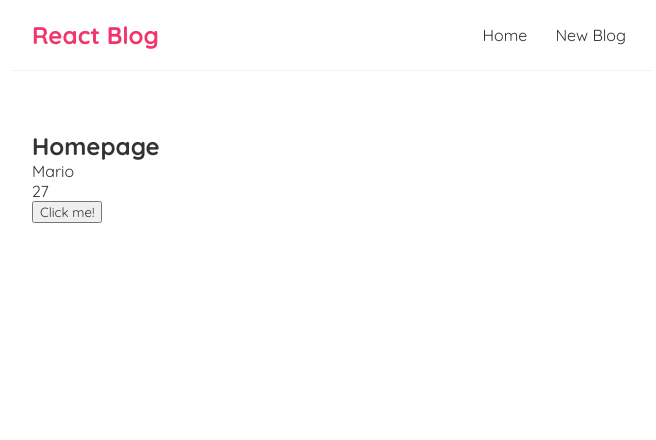
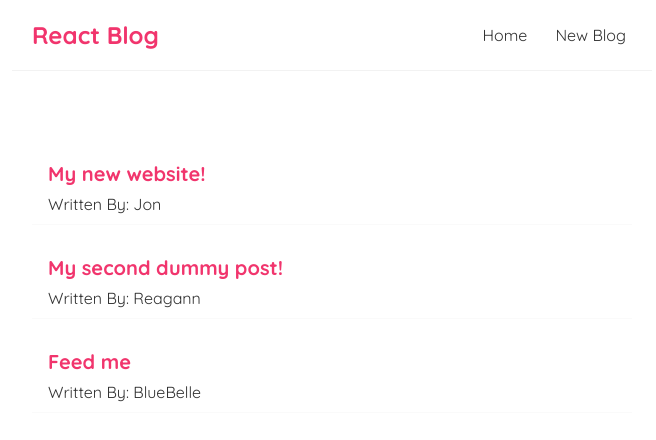
Before and after one commit to Jon-D-Smith/React_Blog, a React (Create React App) app: page / in a window 1280 px wide. Shown: the top 440 px of the page, without its empty margins (308-964 px from the left). Built offline with nearby package versions, Linux system fonts and the light colour scheme.

Commit message:
Added blog previews

```diff
--- a/src/Home.js
+++ b/src/Home.js
@@ -1,23 +1,21 @@
 import {useState} from 'react'
 const Home = () => {
-    const [name, setName] = useState('Mario')
-    const [age, setAge] = useState(27)
 
-    const handleClick = (e) => {
-        setName('luigi')
-        setAge(28)
-        console.log(name)
-    }
-
-
+    const [blogs, setBlogs] = useState([
+        {title: "My new website!", body: "lorem ipsum text...", author: "Jon", id: 1 },
+        {title: "My second dummy post!", body: "lorem ipsum text...", author: "Reagann", id: 2 },
+        {title: "Feed me", body: "lorem ipsum text...", author: "BlueBelle", id: 3 }
+    ])
 
     return (
         <div className="home">
-            <h2>Homepage</h2>
-            <p>{name}</p>
-            <p>{age}</p>
-            <button onClick={handleClick}>Click me!</button>
+                  {blogs.map((blog) =>(
+                      <div key={blog.id} className="blog-preview">
+                        <h2>{blog.title}</h2>
+                        <p>Written By: {blog.author}</p>
+                      </div>
 
+                   ) )}
         </div>
      );
 }
--- a/src/index.css
+++ b/src/index.css
@@ -33,3 +33,19 @@
   margin: 40px auto;
   padding: 20px;
 }
+
+/* blog previews / list */
+
+.blog-preview {
+  padding: 10px 16px;
+  margin: 20px 0;
+  border-bottom: 1px solid #fafafa;
+}
+.blog-preview:hover {
+  box-shadow: 1px 3px 5px rgba(0, 0, 0, 0.1);
+}
+.blog-preview h2 {
+  font-size: 20px;
+  color: #f1356d;
+  margin-bottom: 8px;
+}
```
